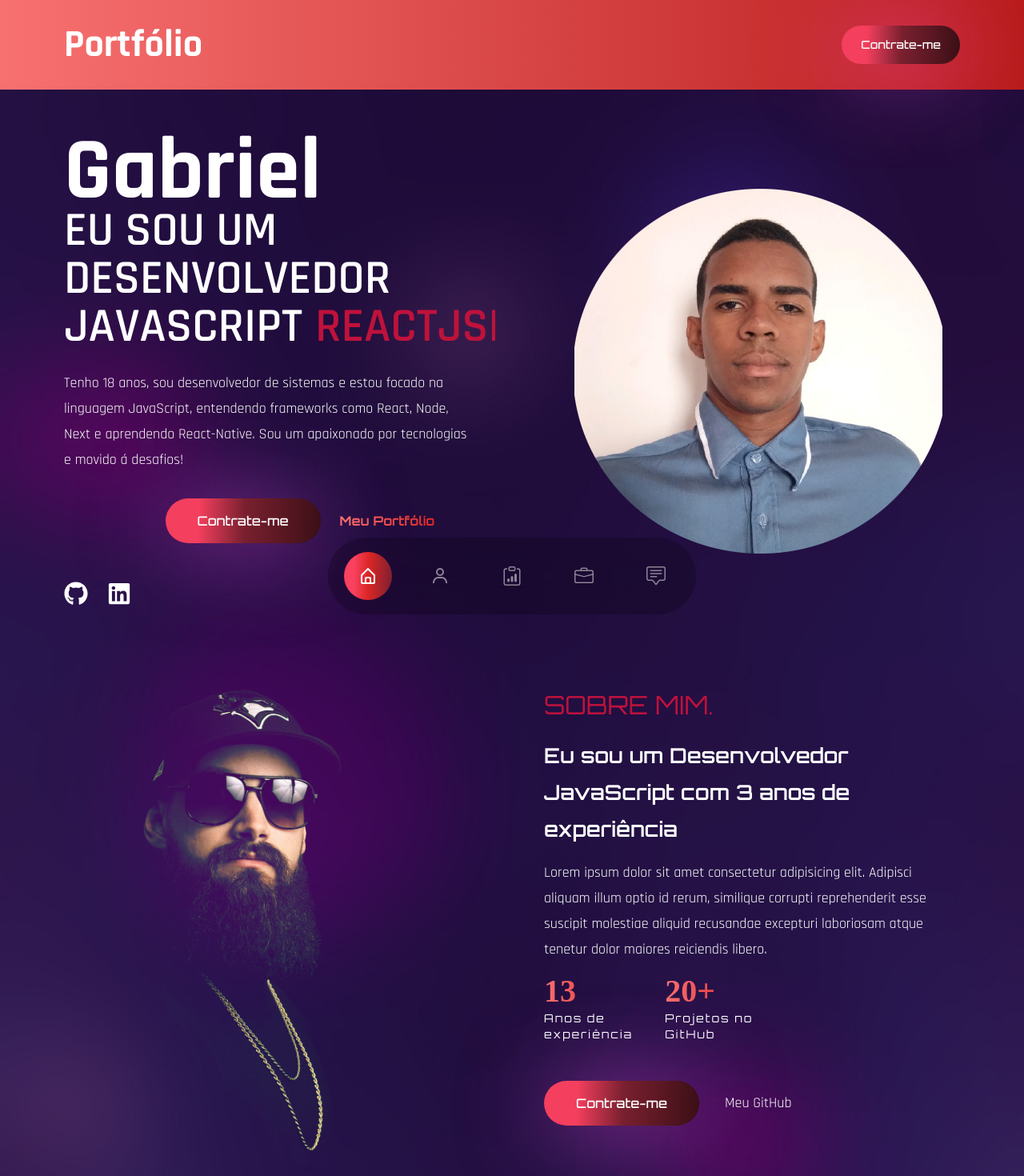
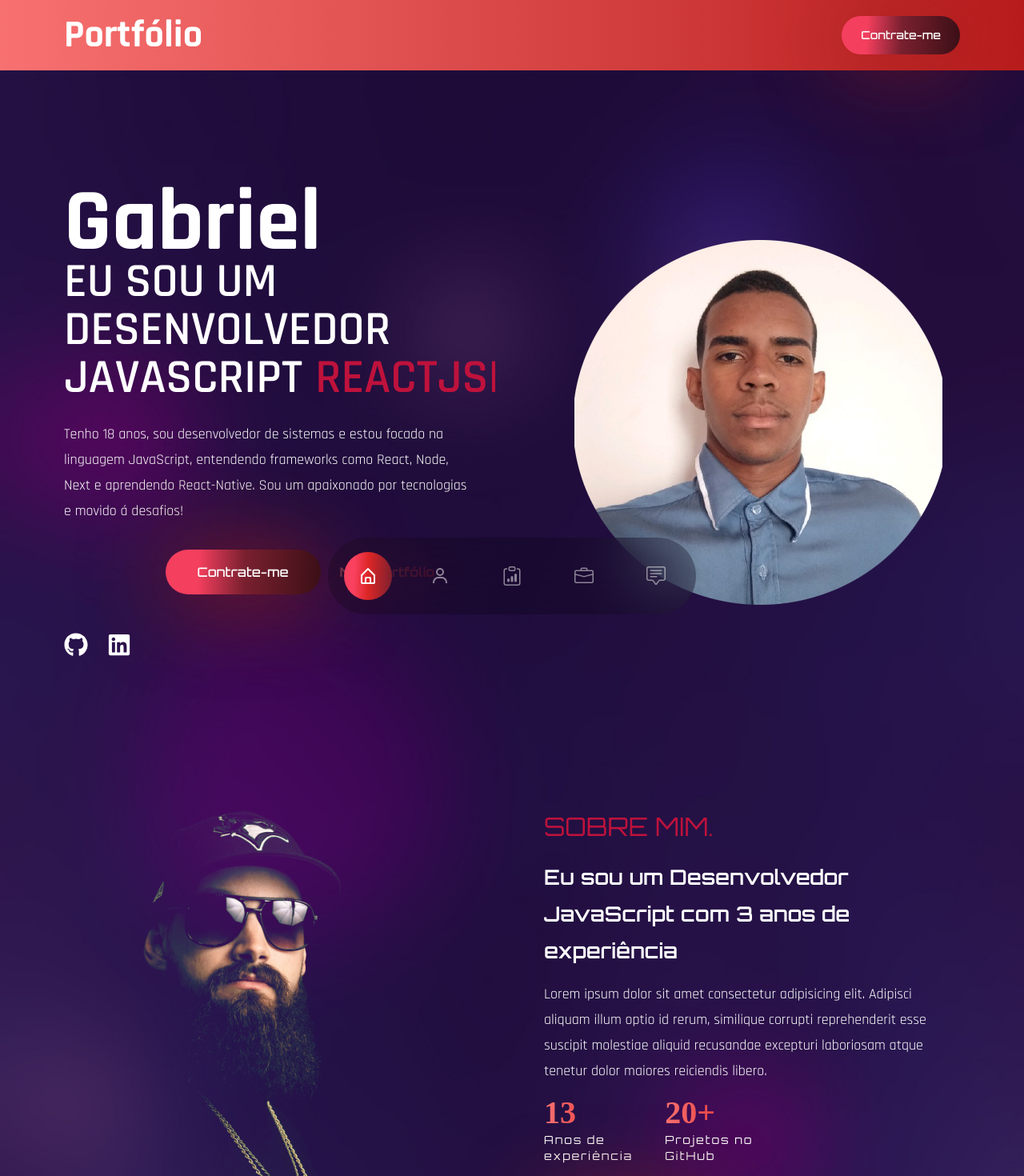
Before and after one commit to Suntzu1000/portfolio2.0, a React (Create React App) app in the folder portfolio-starter/: page / in a window 1280 px wide. Shown: the top 1470 px of the page at 80% size. Built offline with nearby package versions, Linux system fonts and the light colour scheme; the HTML template or start-up script is replaced by a standard one; a web font is replaced by a local one.

Commit message:
Finalizando Portfólio 95%

```diff
--- a/portfolio-starter/src/App.js
+++ b/portfolio-starter/src/App.js
@@ -11,14 +11,14 @@
 const App = () => {
   return (
     <div className='bg-site bg-no-repeat bg-cover overflow-hidden'>
-      <Header />
+      <Header  />
       <Banner />
       <Nav />
       <About />
       <Services />
       <Work />
       <Contact />
-      {/* <div className='h-[4000px]'></div> */}
+     {/*<div className='h-[4000px]'></div>*/}
     </div>
   );
 };
--- a/portfolio-starter/src/components/About.js
+++ b/portfolio-starter/src/components/About.js
@@ -14,7 +14,7 @@
   });
   return (
     <div className="section " id="about" ref={ref}>
-      <div className="container mx-auto ">
+      <div className="container mx-auto py-12 sm:py-8 ">
         <div className="flex flex-col gap-y-10 lg:flex-row lg:items-center lg:gap-x-20 lg:gap-y-0 h-screen ">
           <motion.div
             variants={fadeIn("right", 0.3)}
--- a/portfolio-starter/src/components/Banner.js
+++ b/portfolio-starter/src/components/Banner.js
@@ -12,7 +12,7 @@
 const Banner = () => {
   return (
     <section
-      className="min-h-[885vh] lg:min-h-[78vh] flex items-center "
+      className=" section min-h-[85vh] lg:min-h-[78vh] flex items-center "
       id="home"
     >
       <div className="container mx-auto">
--- a/portfolio-starter/src/components/Header.js
+++ b/portfolio-starter/src/components/Header.js
@@ -2,7 +2,7 @@
 
 
 const Header = () => {
-  return <header className=' py-8 bg-gradient-to-r from-red-400 to-red-700 ' >
+  return <header className=' py-5 bg-gradient-to-r from-red-400 to-red-700 ' >
     <div className="container mx-auto">
       <div className='flex justify-between items-center ' >
         <a href="home" >
--- a/portfolio-starter/src/components/Services.js
+++ b/portfolio-starter/src/components/Services.js
@@ -21,7 +21,7 @@
 const Services = () => {
   return (
     <section className="section" id="services">
-      <div className="container mx-auto">
+      <div className="container mx-auto pt-60 sm:pt-0 ">
         <div className="flex flex-col lg:flex-row">
           <motion.div
             variants={fadeIn("right", 0.3)}
--- a/portfolio-starter/src/index.css
+++ b/portfolio-starter/src/index.css
@@ -10,7 +10,7 @@
     #3B0F16 100%,
     #FA4160 117.04%
   );
-  box-shadow: 0px 4.42184px 107.23px rgba(255, 86, 246, 0.51);
+  box-shadow: 0px 4.42184px 107.23px #991b1b;
 }
 
 .btn:hover {
```
